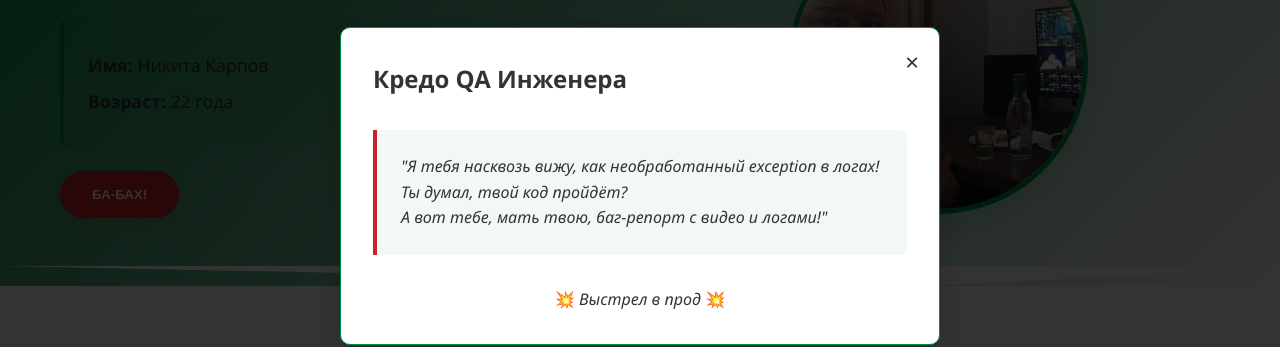
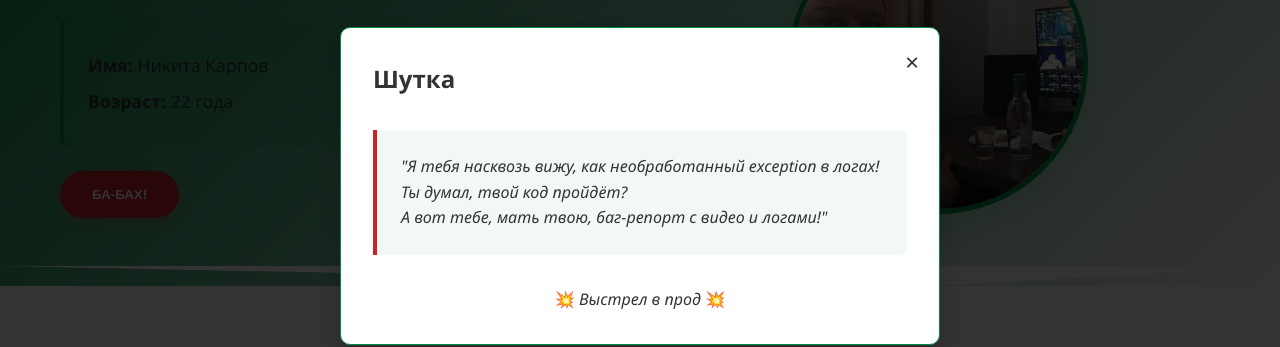
Before and after one commit to TOC9IH/TOC9IH.github.io, a plain HTML site: page index.html in a window 1280 px wide. Both pictures are taken after a click on the button "БА-БАХ!". Shown: the part 214-561 px from the top of the page. Drawn offline with Linux system fonts and the light colour scheme.

Commit message:
index.html

```diff
--- a/index.html
+++ b/index.html
@@ -106,7 +106,7 @@
     <div id="bamModal" class="modal">
         <div class="modal-content">
             <span class="close-modal">&times;</span>
-            <h2>Кредо QA Инженера</h2>
+            <h2>Шутка</h2>
             <div class="qa-quote">
                 "Я тебя насквозь вижу, как необработанный exception в логах!<br>
                 Ты думал, твой код пройдёт?<br>
```
